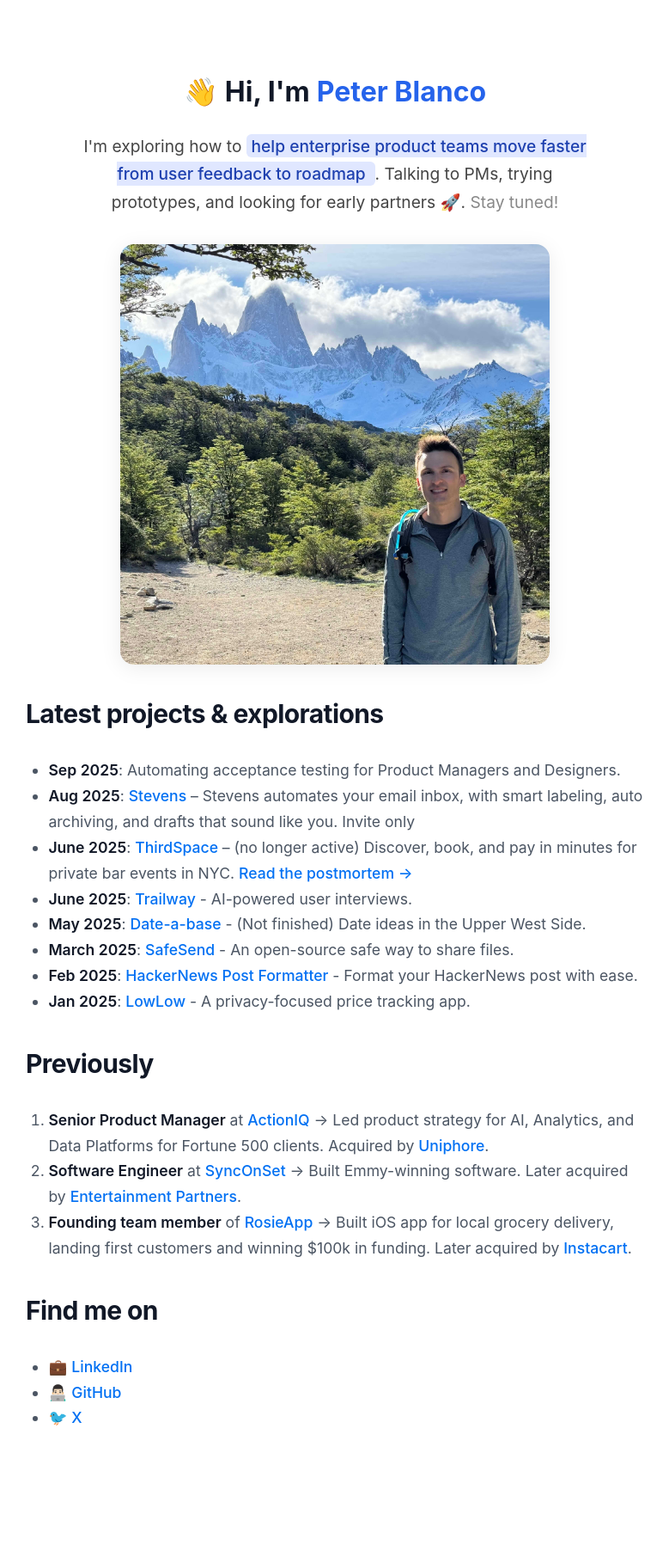
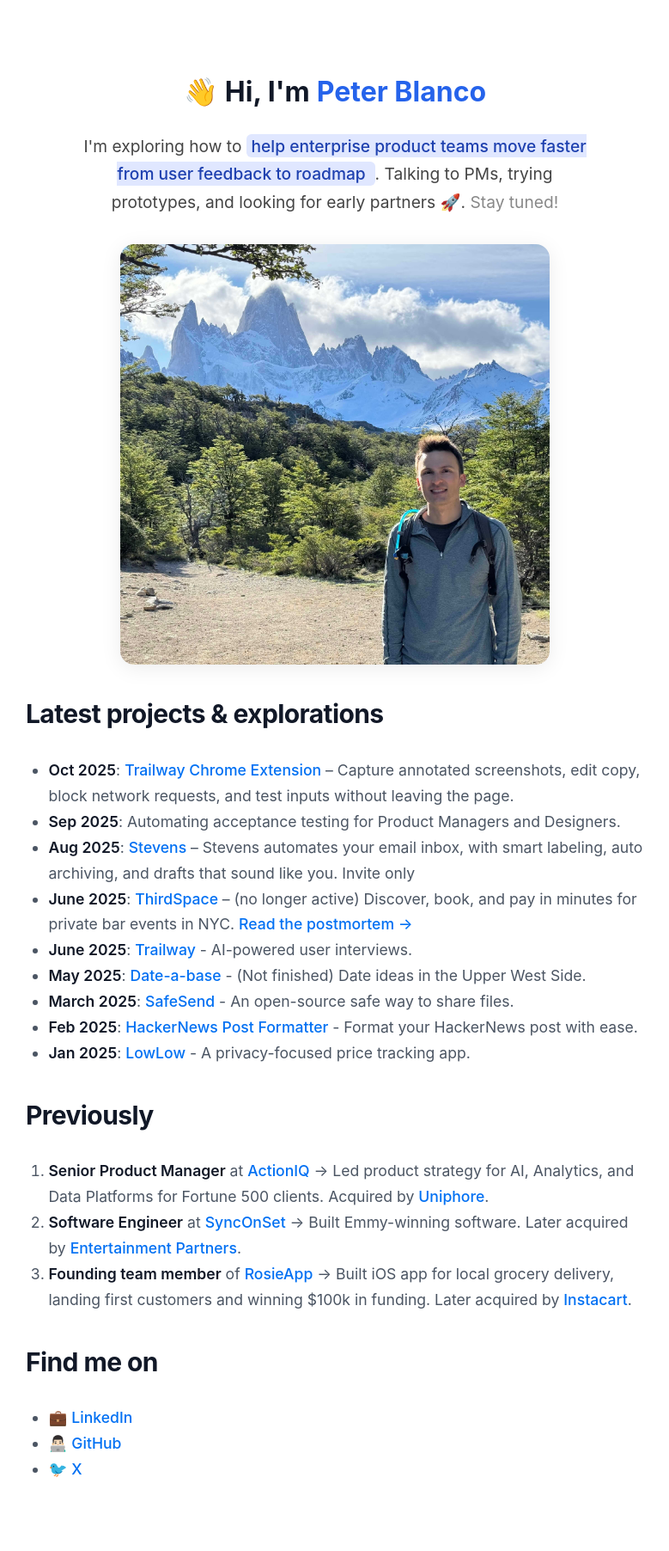
Before and after one commit to PBlanco/pblanco.github.io, a Jekyll site: the page built from index.md, in a window 1280 px wide. Shown: the whole page at 86% size, without its empty margins (250-1029 px from the left). Built offline with Jekyll 4.4.1, drawn with Linux system fonts in a browser that asks for light colours; before the commit the page ends 1744 px from its top, so only the background shows below that.

Commit message:
Add Trailway Chrome extension to recent projects

```diff
--- a/index.md
+++ b/index.md
@@ -18,6 +18,7 @@ title: Home
 ![Peter Blanco - Product Manager and Tech Professional](/assets/home.jpg){: .intro-img }
 
 ## Latest projects & explorations
+- **Oct 2025**: [Trailway Chrome Extension](https://chromewebstore.google.com/detail/dnecicegfbfoiipbiniljinalklfeaak){:target="_blank"} – Capture annotated screenshots, edit copy, block network requests, and test inputs without leaving the page.
 - **Sep 2025**: Automating acceptance testing for Product Managers and Designers.
 - **Aug 2025**: [Stevens](https://heystevens.com){:target="_blank"} – Stevens automates your email inbox, with smart labeling, auto archiving, and drafts that sound like you. Invite only
 - **June 2025**: [ThirdSpace ](https://www.getthirdspaces.com){:target="_blank"} – (no longer active) Discover, book, and pay in minutes for private bar events in NYC. [Read the postmortem &rarr;](/startup/thirdspaces-we-found-a-problem-but-no-business/)
```
